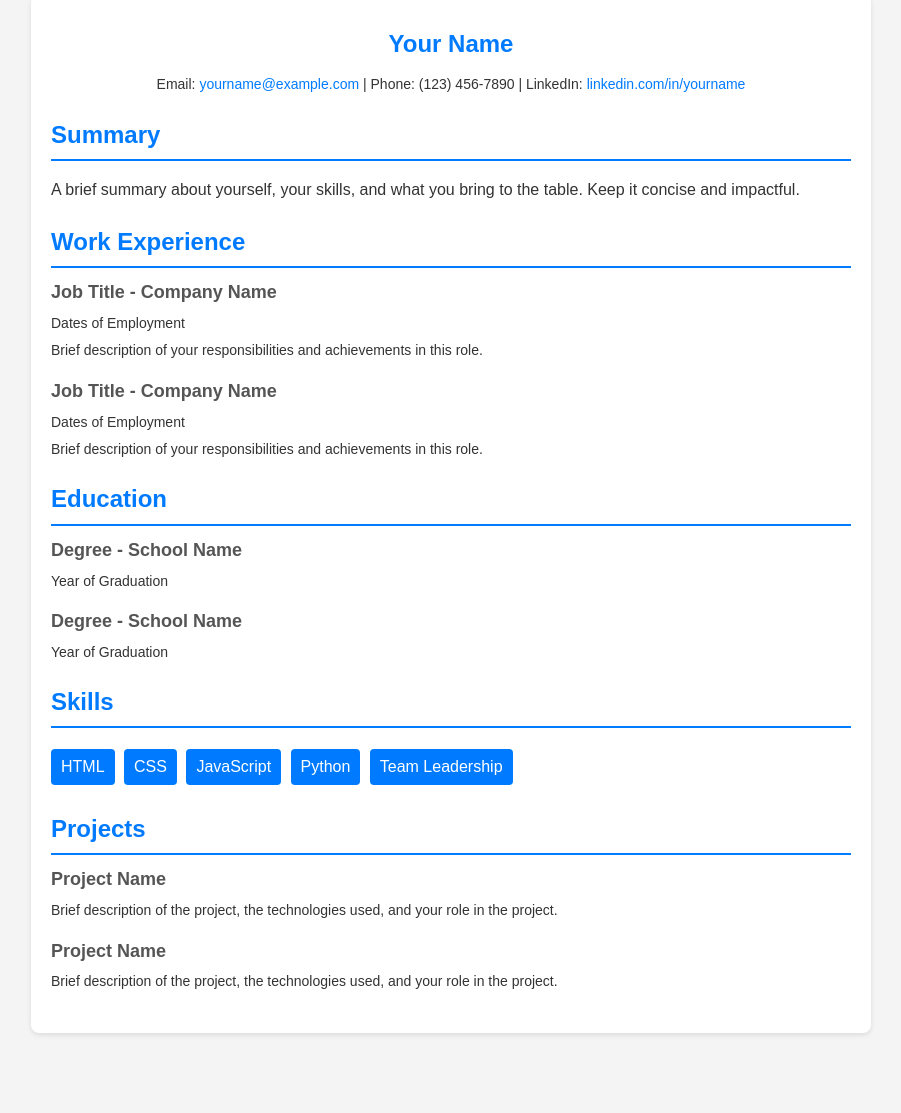
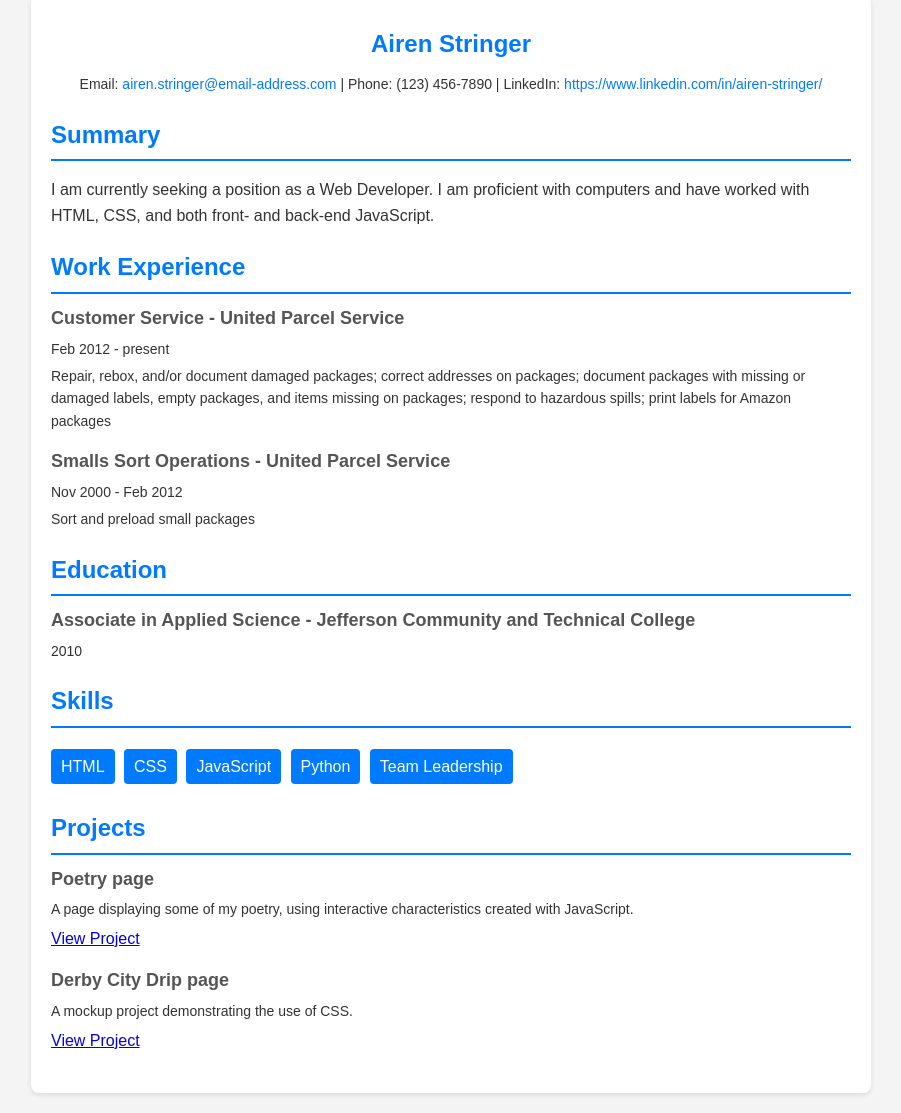
Before and after one commit to AirenMarie/AirenMarie.github.io, a plain HTML site: page index.html in a window 1280 px wide. Shown: the part 25-1138 px from the top of the page, without its empty margins (189-1090 px from the left). Before the commit the page ends 1078 px from the top, so only its background shows below. Drawn offline with Linux system fonts and the light colour scheme.

Commit message:
change placeholder text, add links for projects

```diff
--- a/index.html
+++ b/index.html
@@ -76,49 +76,50 @@
   <body>
     <main class="container">
       <section class="header">
-        <h1>Your Name</h1>
+        <h1>Airen Stringer</h1>
         <p class="contact">
           Email:
-          <a href="mailto:yourname@example.com">yourname@example.com</a>
+          <a href="mailto:yourname@example.com"
+            >airen.stringer@email-address.com</a
+          >
           | Phone: (123) 456-7890 | LinkedIn:
-          <a href="#">linkedin.com/in/yourname</a>
+          <a href="#">https://www.linkedin.com/in/airen-stringer/</a>
         </p>
       </section>
       <section class="section">
         <h2>Summary</h2>
         <p>
-          A brief summary about yourself, your skills, and what you bring to the
-          table. Keep it concise and impactful.
+          I am currently seeking a position as a Web Developer. I am proficient
+          with computers and have worked with HTML, CSS, and both front- and
+          back-end JavaScript.
         </p>
       </section>
       <section class="section">
         <h2>Work Experience</h2>
         <div class="item">
-          <h3>Job Title - Company Name</h3>
-          <p>Dates of Employment</p>
+          <h3>Customer Service - United Parcel Service</h3>
+          <p>Feb 2012 - present</p>
           <p>
-            Brief description of your responsibilities and achievements in this
-            role.
+            Repair, rebox, and/or document damaged packages; correct addresses
+            on packages; document packages with missing or damaged labels, empty
+            packages, and items missing on packages; respond to hazardous
+            spills; print labels for Amazon packages
           </p>
         </div>
         <div class="item">
-          <h3>Job Title - Company Name</h3>
-          <p>Dates of Employment</p>
-          <p>
-            Brief description of your responsibilities and achievements in this
-            role.
-          </p>
+          <h3>Smalls Sort Operations - United Parcel Service</h3>
+          <p>Nov 2000 - Feb 2012</p>
+          <p>Sort and preload small packages</p>
         </div>
       </section>
       <section class="section">
         <h2>Education</h2>
         <div class="item">
-          <h3>Degree - School Name</h3>
-          <p>Year of Graduation</p>
-        </div>
-        <div class="item">
-          <h3>Degree - School Name</h3>
-          <p>Year of Graduation</p>
+          <h3>
+            Associate in Applied Science - Jefferson Community and Technical
+            College
+          </h3>
+          <p>2010</p>
         </div>
       </section>
       <section class="section">
@@ -136,18 +137,19 @@
       <section class="section">
         <h2>Projects</h2>
         <div class="item">
-          <h3>Project Name</h3>
+          <h3>Poetry page</h3>
           <p>
-            Brief description of the project, the technologies used, and your
-            role in the project.
+            A page displaying some of my poetry, using interactive
+            characteristics created with JavaScript.
           </p>
+          <a href="https://github.com/AirenMarie/poetry-site">View Project</a>
         </div>
         <div class="item">
-          <h3>Project Name</h3>
-          <p>
-            Brief description of the project, the technologies used, and your
-            role in the project.
-          </p>
+          <h3>Derby City Drip page</h3>
+          <p>A mockup project demonstrating the use of CSS.</p>
+          <a href="https://github.com/AirenMarie/FEWD-CoffeeShop/tree/week1"
+            >View Project</a
+          >
         </div>
       </section>
     </main>
```
